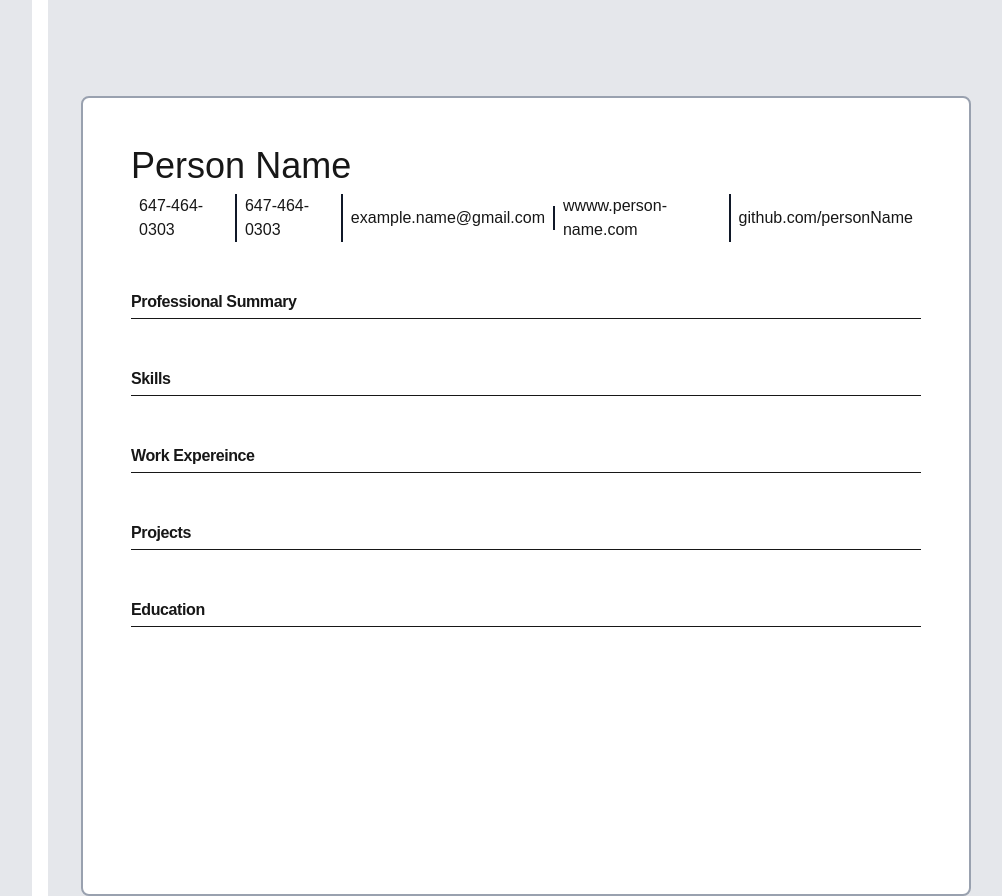
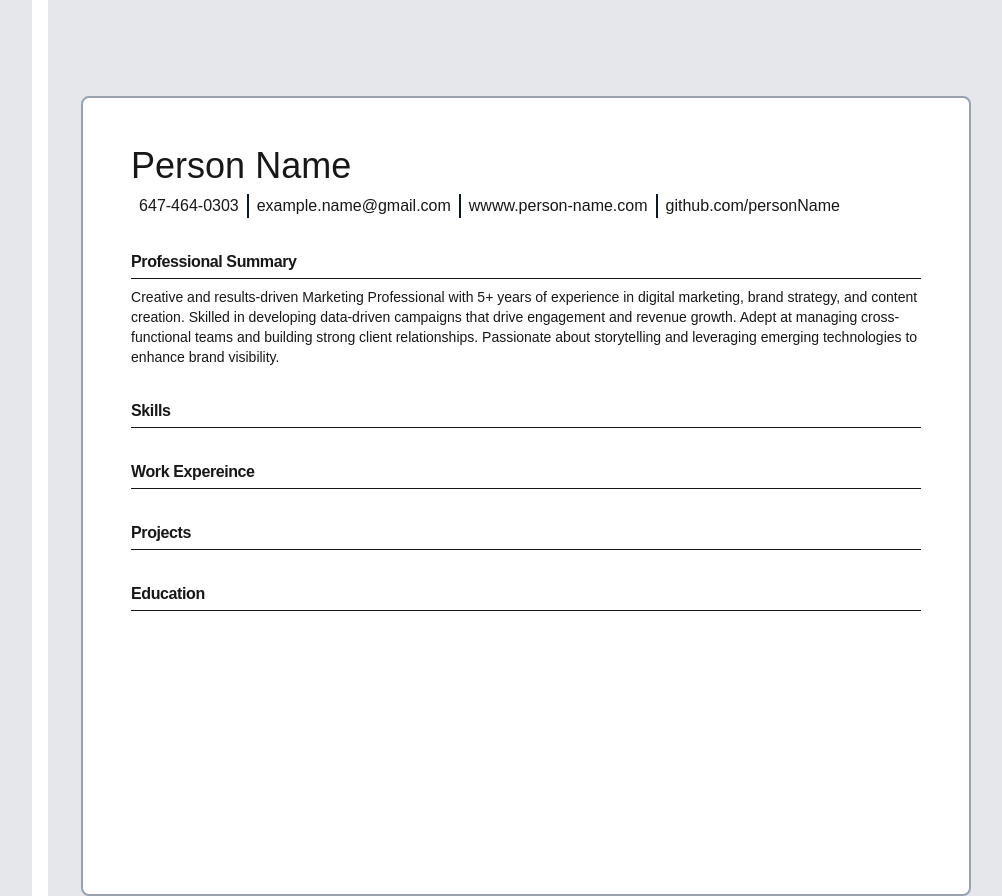
Before and after one commit to Justin-Bento/cv-application, a Next.js app: page / in a window 1280 px wide. Shown: the whole page, without its empty margins (276-1278 px from the left). Built offline with nearby package versions, Linux system fonts and the light colour scheme.

Commit message:
Added content section for professional summary

```diff
--- a/src/app/page.tsx
+++ b/src/app/page.tsx
@@ -7,11 +7,10 @@ export default function page() {
         <p className="opacity-0">hellp</p>
       </section>
       <section className="bg-gray-200 w-full min-h-dvh col-span-9 pt-24">
-        <div className="relative max-w-[100ch] mx-auto bg-white min-h-dvh border-2 border-gray-400 rounded-lg p-12 space-y-12">
+        <div className="relative max-w-[100ch] mx-auto bg-white min-h-dvh border-2 border-gray-400 rounded-lg p-12 space-y-8">
           <div className="space-y-2" datatype="resume-header">
             <h1 className="text-4xl">Person Name</h1>
             <ul className="flex items-center divide-x-2 divide-gray-900">
-              <li className="px-2">647-464-0303</li>
               <li className="px-2">647-464-0303</li>
               <li className="px-2">example.name@gmail.com</li>
               <li className="px-2">wwww.person-name.com</li>
@@ -25,6 +24,15 @@ export default function page() {
             <h2 className="scroll-m-10 border-b pb-1 text-base/6 font-semibold tracking-tight transition-colors m-0 p-0">
               Professional Summary
             </h2>
+            <p className="text-sm leading-5 mt-2">
+              Creative and results-driven Marketing Professional with 5+ years
+              of experience in digital marketing, brand strategy, and content
+              creation. Skilled in developing data-driven campaigns that drive
+              engagement and revenue growth. Adept at managing cross-functional
+              teams and building strong client relationships. Passionate about
+              storytelling and leveraging emerging technologies to enhance brand
+              visibility.
+            </p>
           </section>
           {/*
             End of Professional Summary
```
